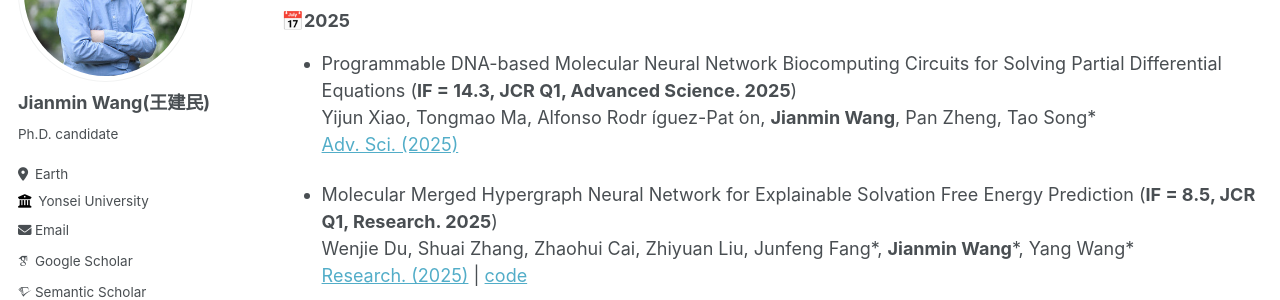
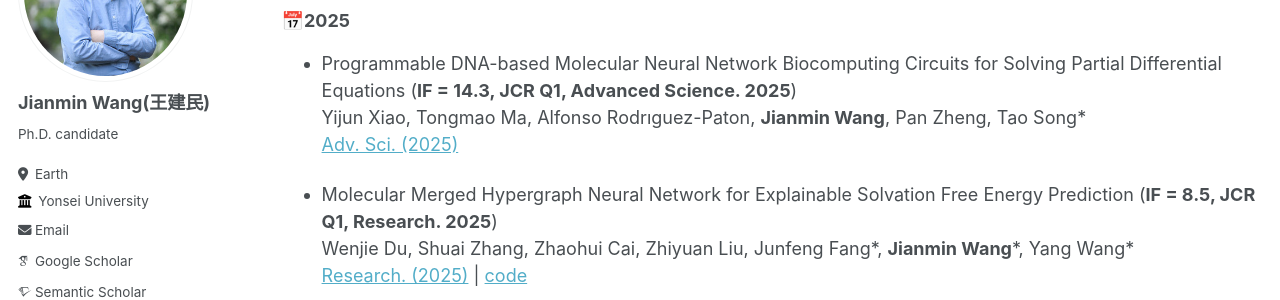
Before and after one commit to Jianmin2drugai/Jianmin2drugai.github.io, a Jekyll site: the page built from _pages/publications.md, in a window 1280 px wide and 900 px high. Shown: the part 201-501 px from the top of the window. Built offline with Jekyll 4.4.1, drawn with Linux system fonts in a browser that asks for light colours; some web fonts are replaced.

Commit message:
Update publications.md

```diff
--- a/_pages/publications.md
+++ b/_pages/publications.md
@@ -18,7 +18,7 @@ author_profile: true
 ### &#x1F4C5;2025
 
 *   Programmable DNA-based Molecular Neural Network Biocomputing Circuits for Solving Partial Differential Equations (**IF = 14.3, JCR Q1, Advanced Science. 2025**)
-    Yijun Xiao, Tongmao Ma, Alfonso Rodr ́ıguez-Pat ́on, **Jianmin Wang**, Pan Zheng, Tao Song\*
+    Yijun Xiao, Tongmao Ma, Alfonso Rodrıguez-Paton, **Jianmin Wang**, Pan Zheng, Tao Song\*
     [Adv. Sci. (2025)](https://doi.org/10.1002/advs.202507060)
 
 *   Molecular Merged Hypergraph Neural Network for Explainable Solvation Free Energy Prediction (**IF = 8.5, JCR Q1, Research. 2025**)
```
